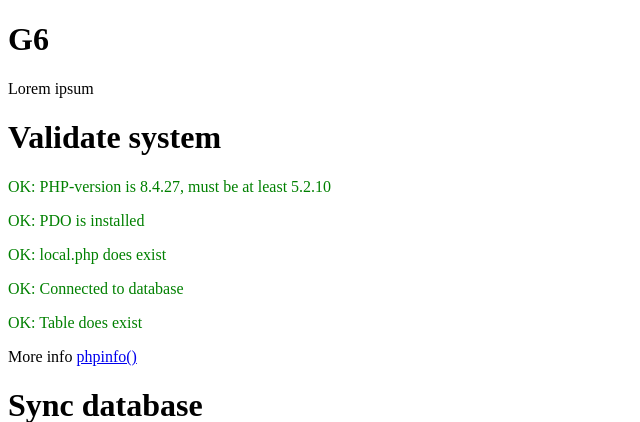
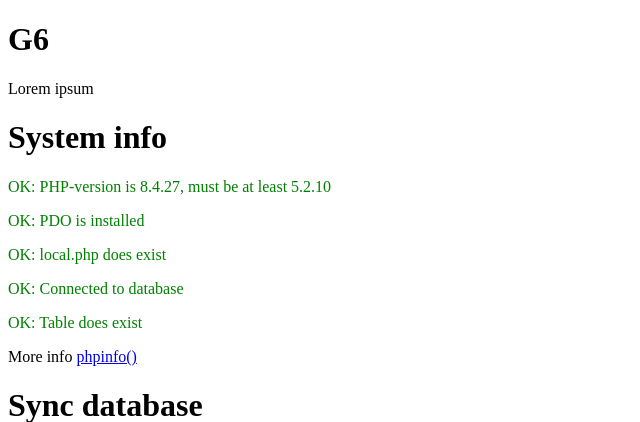
Before and after one commit to RoarG/it1901-backend, a PHP site: page /install.php in a window 1280 px wide. Shown: the top 422 px of the page, without its empty margins (0-640 px from the left). Run offline with PHP 8.4, Linux system fonts and the light colour scheme.

Commit message:
Renaming an header

```diff
--- a/install.php
+++ b/install.php
@@ -159,7 +159,7 @@ if (isset($_POST['sync'])) {
 <body>
 <h1>G6</h1>
 <p>Lorem ipsum</p>
-<h1>Validate system</h1>
+<h1>System info</h1>
 <?php echo $validate_system; ?>
 <p>More info <a href="sys.php" target="_blank">phpinfo()</a></p>
 <h1>Sync database</h1>
```
